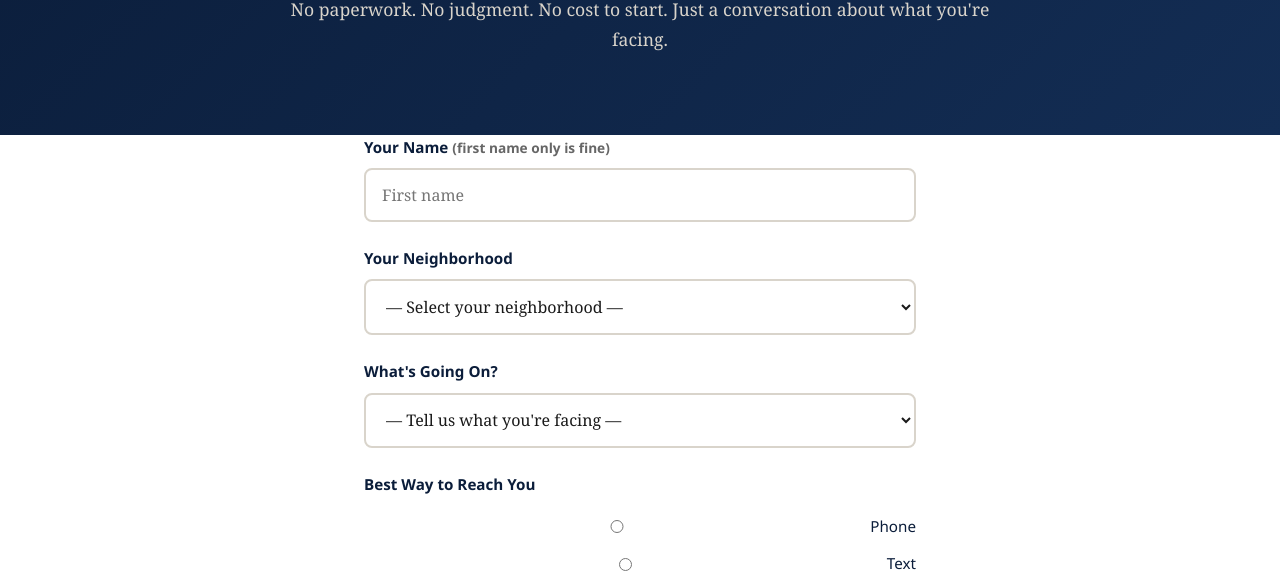
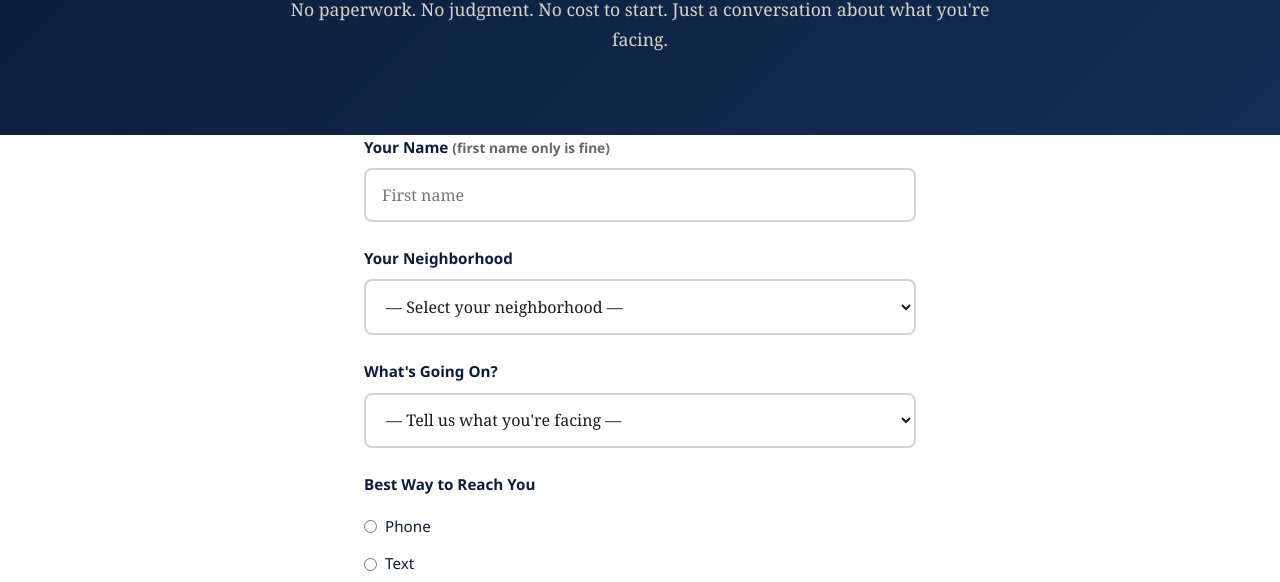
Before and after one commit to keatstx/fairclaims, a plain HTML site: page pages/get-started.html in a window 1280 px wide. Shown: the part 218-800 px from the top of the page. Drawn offline with Linux system fonts and the light colour scheme.

Commit message:
Fix radio button layout on Get Started form
Co-Authored-By: Claude Opus 4.6 (1M context) <noreply@anthropic.com>

```diff
--- a/css/styles.css
+++ b/css/styles.css
@@ -701,6 +701,11 @@ em { font-style: italic; }
   transition: border-color var(--transition);
 }
 
+.form-group input[type="radio"] {
+  width: auto;
+  margin-right: 0.5rem;
+}
+
 .form-group input:focus,
 .form-group select:focus,
 .form-group textarea:focus {
```
